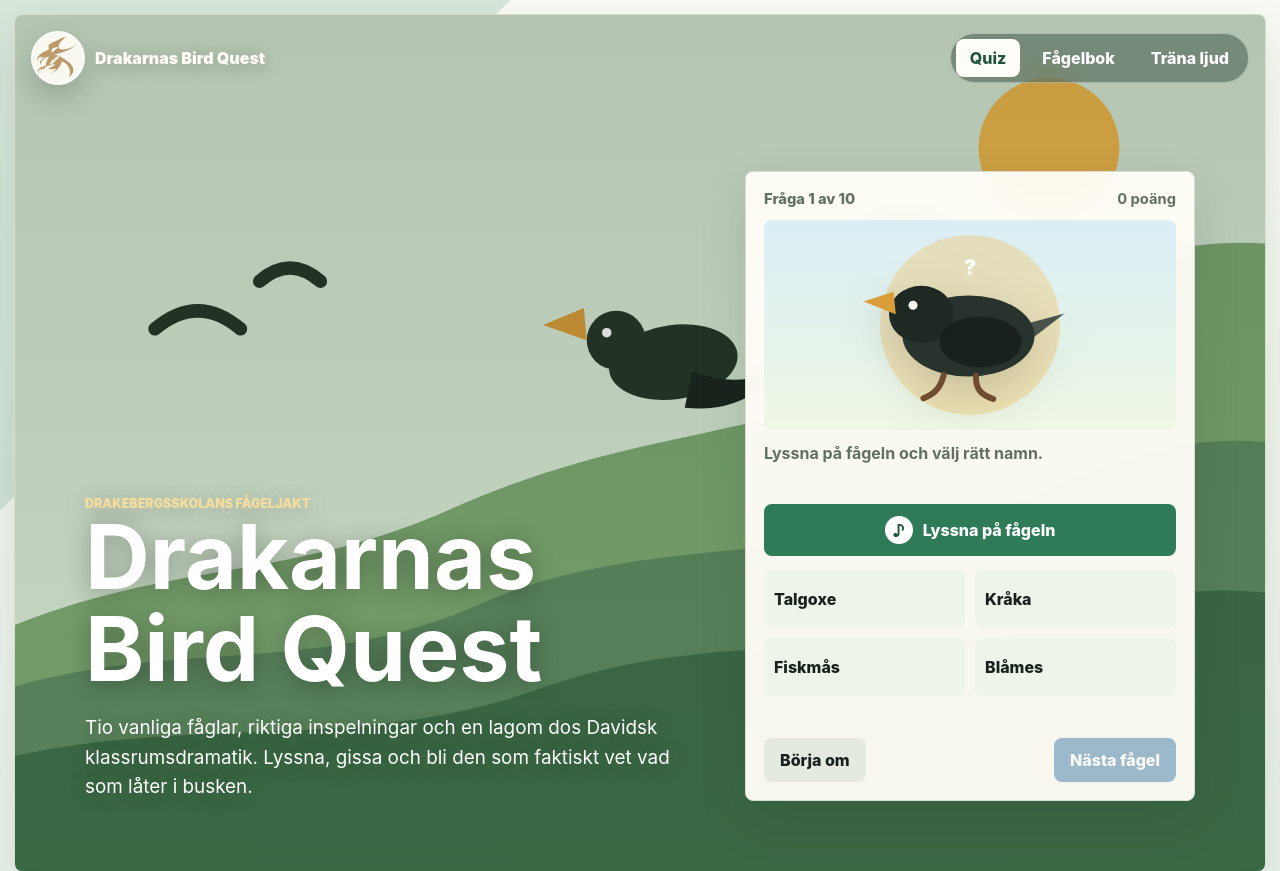
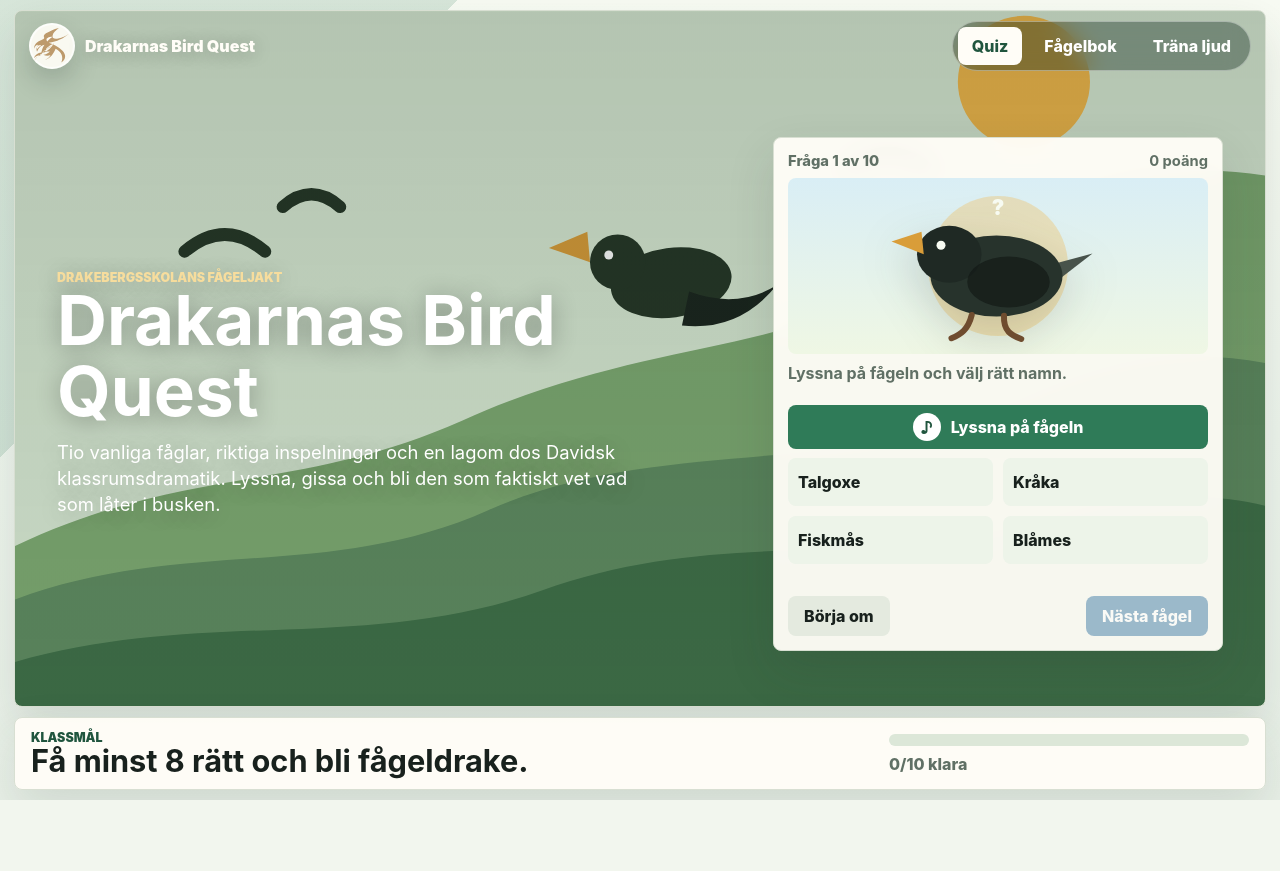
Before and after one commit to natalielucca/Bird, a plain HTML site: page index.html in a window 1280 px wide. Shown: the top 871 px of the page. After the commit the page ends 800 px from the top, so only its background shows below. Drawn offline with Linux system fonts and the light colour scheme.

Commit message:
Anpassa flikar till skärmhöjd

```diff
--- a/index.html
+++ b/index.html
@@ -4,7 +4,7 @@
     <meta charset="UTF-8" />
     <meta name="viewport" content="width=device-width, initial-scale=1.0" />
     <title>Drakarnas Bird Quest</title>
-    <link rel="stylesheet" href="./styles.css?v=20260507-tabs" />
+    <link rel="stylesheet" href="./styles.css?v=20260507-fit" />
   </head>
   <body>
     <main class="quest-shell">
@@ -101,6 +101,6 @@
       </section>
     </main>
 
-    <script src="./app.js?v=20260507-tabs"></script>
+    <script src="./app.js?v=20260507-fit"></script>
   </body>
 </html>
--- a/styles.css
+++ b/styles.css
@@ -18,13 +18,16 @@
 }
 
 html {
+  height: 100%;
   scroll-behavior: smooth;
   background: var(--bg);
 }
 
 body {
   margin: 0;
-  min-height: 100vh;
+  height: 100%;
+  min-height: 100%;
+  overflow: hidden;
   color: var(--ink);
   background:
     linear-gradient(135deg, rgba(47, 123, 88, 0.16) 0 22%, transparent 22% 100%),
@@ -54,15 +57,15 @@ h3 {
 
 h1 {
   max-width: 12ch;
-  font-size: clamp(3rem, 7vw, 6.8rem);
+  font-size: clamp(2.7rem, 5.4vw, 5.6rem);
 }
 
 h2 {
-  font-size: clamp(1.8rem, 3vw, 3.2rem);
+  font-size: clamp(1.4rem, 2.4vw, 2.6rem);
 }
 
 h3 {
-  font-size: 1.35rem;
+  font-size: 1.05rem;
 }
 
 .is-hidden {
@@ -70,13 +73,20 @@ h3 {
 }
 
 .quest-shell {
+  display: flex;
+  height: 100svh;
+  flex-direction: column;
+  gap: 10px;
   width: min(1280px, calc(100% - 28px));
   margin: 0 auto;
-  padding: 14px 0 44px;
+  padding: 10px 0;
 }
 
 .hero {
-  min-height: 92vh;
+  display: flex;
+  min-height: 0;
+  flex: 1 1 auto;
+  flex-direction: column;
   border: 1px solid var(--line);
   border-radius: var(--radius);
   overflow: hidden;
@@ -89,6 +99,7 @@ h3 {
 }
 
 .hero.is-compact {
+  flex: 0 0 auto;
   min-height: auto;
 }
 
@@ -97,7 +108,8 @@ h3 {
   align-items: center;
   justify-content: space-between;
   gap: 18px;
-  padding: 16px;
+  flex: 0 0 auto;
+  padding: 10px 14px;
 }
 
 .brand {
@@ -112,8 +124,8 @@ h3 {
 
 .brand-mark {
   display: grid;
-  width: 54px;
-  height: 54px;
+  width: 46px;
+  height: 46px;
   place-items: center;
   border: 2px solid rgba(255, 255, 255, 0.72);
   border-radius: 50%;
@@ -124,8 +136,8 @@ h3 {
 
 .dragon-logo {
   display: block;
-  width: 42px;
-  height: 42px;
+  width: 36px;
+  height: 36px;
 }
 
 .mode-tabs {
@@ -162,10 +174,11 @@ h3 {
 .hero-grid {
   display: grid;
   grid-template-columns: minmax(0, 1fr) minmax(360px, 450px);
-  gap: 32px;
-  align-items: end;
-  min-height: calc(92vh - 76px);
-  padding: min(7vw, 70px);
+  min-height: 0;
+  flex: 1 1 auto;
+  gap: clamp(18px, 3vw, 32px);
+  align-items: center;
+  padding: clamp(16px, 4vw, 42px);
 }
 
 .hero-copy {
@@ -187,9 +200,9 @@ h3 {
 
 .intro {
   max-width: 52ch;
-  margin-top: 18px;
-  font-size: 1.18rem;
-  line-height: 1.55;
+  margin-top: 12px;
+  font-size: clamp(1rem, 1.7vw, 1.15rem);
+  line-height: 1.42;
 }
 
 .quiz-card,
@@ -204,7 +217,7 @@ h3 {
 }
 
 .quiz-card {
-  padding: 18px;
+  padding: 14px;
   backdrop-filter: blur(14px);
 }
 
@@ -229,9 +242,9 @@ h3 {
 .bird-stage {
   position: relative;
   display: grid;
-  min-height: 210px;
+  min-height: clamp(120px, 22vh, 180px);
   place-items: center;
-  margin: 12px 0;
+  margin: 8px 0;
   overflow: hidden;
   border-radius: var(--radius);
   background: linear-gradient(180deg, #d9eef5, #eff7e4);
@@ -239,8 +252,8 @@ h3 {
 
 .sky-ring {
   position: absolute;
-  width: 180px;
-  height: 180px;
+  width: 140px;
+  height: 140px;
   border-radius: 50%;
   background: rgba(242, 184, 75, 0.32);
 }
@@ -281,7 +294,7 @@ h3 {
   position: relative;
   z-index: 1;
   width: min(280px, 82%);
-  height: 190px;
+  height: clamp(120px, 20vh, 170px);
   overflow: hidden;
   border: 4px solid rgba(255, 253, 247, 0.9);
   border-radius: var(--radius);
@@ -289,7 +302,7 @@ h3 {
 }
 
 .call-hint {
-  min-height: 48px;
+  min-height: 34px;
   color: var(--muted);
   font-weight: 700;
   line-height: 1.45;
@@ -298,11 +311,11 @@ h3 {
 .sound-button {
   display: inline-flex;
   width: 100%;
-  min-height: 52px;
+  min-height: 44px;
   align-items: center;
   justify-content: center;
   gap: 10px;
-  margin: 14px 0;
+  margin: 9px 0;
   color: white;
   background: var(--leaf);
 }
@@ -324,8 +337,8 @@ h3 {
 }
 
 .answer-button {
-  min-height: 58px;
-  padding: 10px;
+  min-height: 48px;
+  padding: 8px 10px;
   color: var(--ink);
   background: #edf4e9;
   text-align: left;
@@ -347,15 +360,15 @@ h3 {
 }
 
 .feedback {
-  min-height: 42px;
-  padding: 10px 0 0;
+  min-height: 32px;
+  padding: 8px 0 0;
   color: var(--muted);
   font-weight: 760;
   line-height: 1.35;
 }
 
 .button {
-  min-height: 44px;
+  min-height: 40px;
   padding: 0 16px;
   color: white;
   background: var(--water);
@@ -372,8 +385,9 @@ h3 {
 }
 
 .progress-band {
-  margin: 16px 0;
-  padding: 18px;
+  flex: 0 0 auto;
+  margin: 0;
+  padding: 12px 16px;
 }
 
 .progress-wrap {
@@ -385,7 +399,7 @@ h3 {
 }
 
 .progress-track {
-  height: 14px;
+  height: 12px;
   overflow: hidden;
   border-radius: 999px;
   background: #dce7d8;
@@ -401,29 +415,42 @@ h3 {
 }
 
 .content-view {
-  margin-top: 26px;
+  min-height: 0;
+  flex: 1 1 auto;
+  margin-top: 0;
+}
+
+.content-view:not(.is-hidden) {
+  display: flex;
+  flex-direction: column;
 }
 
 .section-heading {
-  margin-bottom: 14px;
+  flex: 0 0 auto;
+  margin-bottom: 8px;
   align-items: end;
 }
 
 .bird-grid {
   display: grid;
+  min-height: 0;
+  flex: 1 1 auto;
   grid-template-columns: repeat(5, minmax(0, 1fr));
-  gap: 12px;
+  gap: 8px;
 }
 
 .bird-card {
   display: grid;
-  gap: 12px;
-  padding: 14px;
+  min-height: 0;
+  gap: 6px;
+  padding: 9px;
+  overflow: hidden;
 }
 
 .bird-thumb {
   display: grid;
-  min-height: 150px;
+  height: clamp(92px, 17vh, 150px);
+  min-height: 0;
   place-items: center;
   overflow: hidden;
   border-radius: var(--radius);
@@ -443,19 +470,19 @@ h3 {
 
 .bird-name span {
   color: var(--muted);
-  font-size: 0.82rem;
+  font-size: 0.74rem;
   font-weight: 850;
 }
 
 .bird-card p {
   color: var(--muted);
-  font-size: 0.94rem;
+  font-size: 0.78rem;
   font-weight: 650;
   line-height: 1.45;
 }
 
 .mini-button {
-  min-height: 38px;
+  min-height: 32px;
   padding: 0 10px;
   border: 0;
   border-radius: var(--radius);
@@ -469,15 +496,17 @@ h3 {
   border-radius: 999px;
   color: var(--leaf-dark);
   background: #dfeee1;
-  font-size: 0.78rem;
+  font-size: 0.68rem;
   font-weight: 900;
 }
 
 .training-panel {
   display: grid;
+  min-height: 0;
+  flex: 1 1 auto;
   grid-template-columns: minmax(0, 1fr) minmax(280px, 0.42fr);
   gap: 16px;
-  padding: 16px;
+  padding: 12px;
 }
 
 .sound-list {
@@ -487,7 +516,7 @@ h3 {
 }
 
 .sound-row {
-  min-height: 64px;
+  min-height: 54px;
   padding: 12px;
   border: 1px solid var(--line);
   border-radius: var(--radius);
@@ -506,7 +535,7 @@ h3 {
 
 .listening-card {
   align-self: start;
-  padding: 18px;
+  padding: 14px;
   background: #fff9e8;
 }
 
@@ -518,7 +547,7 @@ h3 {
 }
 
 .training-photo {
-  height: 190px;
+  height: clamp(130px, 28vh, 220px);
   margin-bottom: 14px;
   overflow: hidden;
   border-radius: var(--radius);
```
